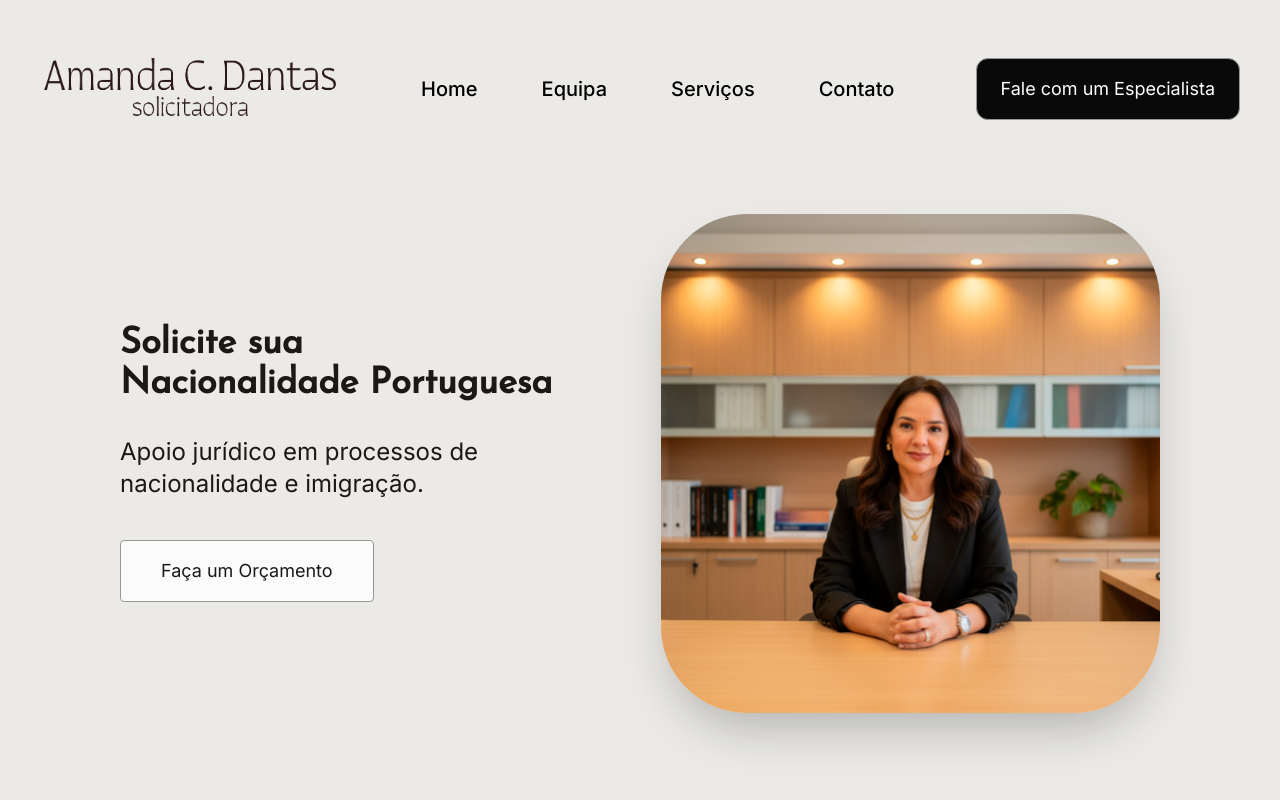
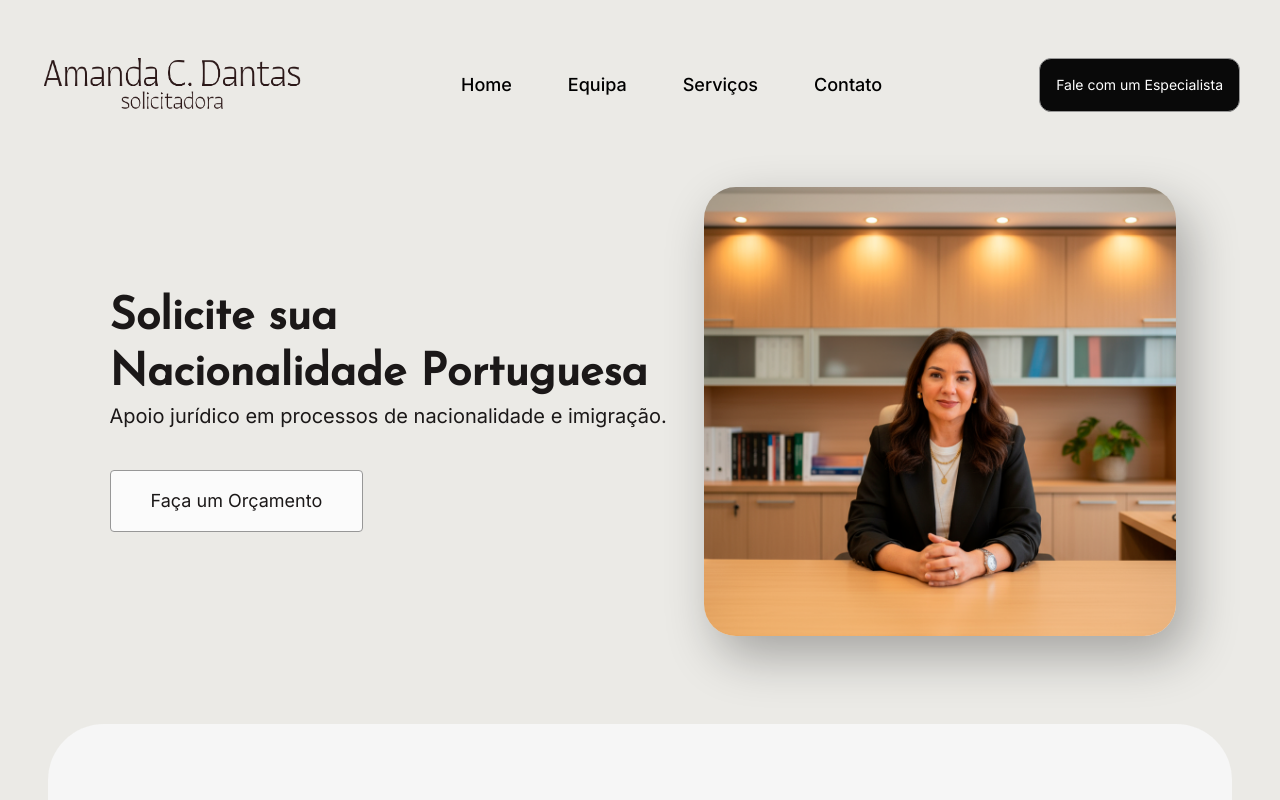
Before and after one commit to mateusabreucn/nacionalidade-portuguesa, a Next.js app: page / in a window 1280 px wide. Shown: the top 800 px of the page. Built offline with nearby package versions, Linux system fonts and the light colour scheme.

Commit message:
fix: responsividade geral

```diff
--- a/app/Header.tsx
+++ b/app/Header.tsx
@@ -9,29 +9,30 @@ export default function Header() {
 
   return (
     <header className="h-fit flex justify-between items-center py-4 relative">
-      <Image
-        src="/logo.png"
-        alt="Logo"
-        width={400}
-        height={90}
-        className="w-[400px] lg:w-[300px] 2xl:w-[400px] h-auto mx-auto lg:mx-0"
-      />
+      <a
+        href="#"
+        className="w-[50%] lg:w-[22%] h-auto mx-auto lg:mx-0 hover:scale-105 duration-300"
+      >
+        <Image src="/logo.png" alt="Logo" width={400} height={90} />
+      </a>
 
       {/* Desktop Navigation */}
-      <nav className="hidden lg:flex lg:gap-6 xl:gap-12 2xl:gap-16 text-xl font-medium">
-        <CustomLink name="Home" href="#home" />
-        <CustomLink name="Equipa" href="#equipa" />
-        <CustomLink name="Serviços" href="#servicos" />
-        <CustomLink name="Contato" href="#contato" />
+      <nav className="hidden lg:flex lg:gap-6 xl:gap-10 2xl:gap-12">
+        <CustomLink name="Home" href="" />
+        <CustomLink name="Equipa" href="equipa" />
+        <CustomLink name="Serviços" href="servicos" />
+        <CustomLink name="Contato" href="contato" />
       </nav>
 
       {/* Desktop Button */}
-      <div className="hidden lg:block text-base xl:text-lg 2xl:text-xl">
+      <div className="hidden lg:block">
         <button
           className="
-            bg-button-dark text-white rounded-xl px-6 py-4
+            bg-button-dark text-white rounded-xl p-3 xl:p-4
             border border-border-button cursor-pointer
             hover:brightness-80 transition-all
+            hover:scale-105 duration-300
+            text-xs xl:text-sm 2xl:text-base
           "
         >
           Fale com um Especialista
@@ -65,10 +66,10 @@ export default function Header() {
       {isMenuOpen && (
         <div className="lg:hidden absolute top-full left-0 right-0 bg-background shadow-lg rounded-b-2xl mt-4 py-6 px-4 flex flex-col gap-4 z-50">
           <nav className="flex flex-col gap-4 text-lg font-medium">
-            <CustomLink name="Home" href="#home" />
-            <CustomLink name="Equipa" href="#equipa" />
-            <CustomLink name="Serviços" href="#servicos" />
-            <CustomLink name="Contato" href="#contato" />
+            <CustomLink name="Home" href="home" />
+            <CustomLink name="Equipa" href="equipa" />
+            <CustomLink name="Serviços" href="servicos" />
+            <CustomLink name="Contato" href="contato" />
           </nav>
 
           <button
--- a/app/Intro.tsx
+++ b/app/Intro.tsx
@@ -2,22 +2,23 @@ import Image from "next/image";
 
 export default function Intro() {
   return (
-    <div className="my-[75px] mx-20 flex flex-col lg:flex-row justify-between items-center gap-6 gap-y-14">
+    <div className="my-14 mx-14 xl:mx-16 2xl:mx-20 flex flex-col lg:flex-row justify-between items-center gap-x-6 xl:gap-x-8 gap-y-10 xl:gap-y-16">
       <div className="flex flex-col text-font-main mx-auto text-center lg:text-left">
-        <div className="font-josefin font-bold text-5xl lg:text-3xl xl:text-4xl 2xl:text-5xl">
+        <div className="font-josefin font-bold text-5xl lg:text-[2rem] xl:text-[2.8rem] 2xl:text-5xl leading-tight">
           <h1>Solicite sua</h1>
           <h1>Nacionalidade Portuguesa</h1>
         </div>
 
-        <p className="text-2xl mt-8">
+        <p className="text-base xl:text-xl 2xl:text-2xl mt-">
           Apoio jurídico em processos de nacionalidade e imigração.
         </p>
 
         <button
           className="
             bg-button-white rounded px-6 lg:px-10 py-4
-            mt-6 md:mt-8 lg:mt-10 w-fit border border-border-button
+            lg:mt-10 w-fit border border-border-button
             cursor-pointer hover:brightness-80 transition-all
+            hover:scale-105 duration-300
             text-lg 2xl:text-xl mx-auto lg:mx-0
           "
         >
@@ -25,12 +26,13 @@ export default function Intro() {
         </button>
       </div>
 
-      <div className="relative w-full aspect-square shrink-0 max-w-[90%] lg:max-w-[45%] xl:max-w-[48%] 2xl:max-w-[48%]">
+      <div className="relative w-full aspect-21/20 shrink-0 max-w-[90%] lg:max-w-[42%] xl:max-w-[44%] 2xl:max-w-[45%]">
         <Image
           src="/Intro - Amanda.png"
           alt="Imagem de Amanda Dantas"
           fill
-          className="rounded-[86px] shadow-2xl object-cover"
+          className="rounded-4xl object-cover"
+          style={{ boxShadow: "12px 20px 50px rgba(0, 0, 0, 0.3)" }}
           priority
         />
       </div>
--- a/app/Servicos.tsx
+++ b/app/Servicos.tsx
@@ -10,10 +10,10 @@ export default function Servicos() {
           src="/Icons/Servicos/Ellipse.svg"
           alt="Detalhe fundo"
           fill
-          className="max-w-[75%] mx-auto z-0 object-fill"
+          className="max-w-full mx-auto z-0 object-fill"
         />
 
-        <div className="w-[90%] mx-auto grid grid-cols-3 gap-y-2 lg:gap-y-14 xl:gap-y-20 2xl:gap-y-40 justify-items-center z-10">
+        <div className="w-full mx-auto grid grid-cols-3 gap-y-2 lg:gap-y-14 xl:gap-y-20 2xl:gap-y-40 justify-items-center z-10">
           <IconBadge
             icon="/Icons/Servicos/Nacionalidade.svg"
             altText="Ícone de Nacionalidade"
--- a/app/components/CardFoto.tsx
+++ b/app/components/CardFoto.tsx
@@ -19,8 +19,7 @@ export default function CardFoto({ src, nome, bigger }: CardFotoProps) {
         <Image
           src={src}
           alt={`Foto de ${nome}`}
-          className="rounded-[64px] shadow-2xl aspect-square"
-          objectFit="cover"
+          className="rounded-[64px] shadow-2xl aspect-square object-cover"
           fill
         />
       </div>
--- a/app/components/CustomLink.tsx
+++ b/app/components/CustomLink.tsx
@@ -7,7 +7,7 @@ export default function CustomLink({ name, href }: LinkProps) {
   return (
     <a
       href={`#${href}`}
-      className="text-black hover:scale-110 hover:bg-icon-badge p-2 rounded-xl transition-transform duration-300"
+      className="text-black text-sm xl:text-lg font-medium px-2 py-1 rounded-lg hover:scale-110 hover:bg-icon-badge transition-transform duration-300"
     >
       {name}
     </a>
--- a/app/components/IconBagde.tsx
+++ b/app/components/IconBagde.tsx
@@ -8,21 +8,20 @@ interface IconBadgeProps {
 
 export default function IconBadge({ icon, altText, titulo }: IconBadgeProps) {
   return (
-    <div className="w-fit flex flex-col gap-y-2 xl:gap-y-4 2xl:gap-y-6 items-center z-20">
-      <div className="rounded-full bg-icon-badge flex justify-center items-center aspect-square w-16 sm:w-20 md:w-24 lg:w-28 xl:w-36 2xl:w-44">
-        <div className="relative aspect-square w-12 sm:w-14 md:w-18 lg:w-20 xl:w-24 2xl:w-32">
+    <div className="w-full flex flex-col gap-y-1 xl:gap-y-2 2xl:gap-y-4 items-center z-20">
+      <div className="w-[35%] rounded-full bg-icon-badge flex justify-center items-center aspect-square">
+        <div className="relative aspect-square w-[60%]">
           <Image
             src={icon}
             alt={altText}
             fill
-            objectFit="cover"
-            className="relative"
+            className="relative object-cover"
           />
         </div>
       </div>
 
       {titulo && (
-        <div className="text-xl xl:text-2xl 2xl:text-4xl text-center">
+        <div className="text-base xl:text-xl 2xl:text-3xl text-center relative">
           {titulo}
         </div>
       )}
--- a/app/components/InfoFooter.tsx
+++ b/app/components/InfoFooter.tsx
@@ -14,7 +14,7 @@ export default function InfoFooter({
   return (
     <div className="flex gap-x-2 items-center justify-center">
       <div className="relative aspect-square w-[120px] lg:w-[140px] xl:w-[150px]">
-        <Image src={icon} alt={altText} fill objectFit="cover" />
+        <Image src={icon} alt={altText} fill className="object-cover" />
       </div>
 
       <div className="text-md lg:text-md xl:text-xl 2xl:text-2xl">
--- a/app/page.tsx
+++ b/app/page.tsx
@@ -6,7 +6,7 @@ import Servicos from "./Servicos";
 
 export default function Home() {
   return (
-    <div className="flex flex-col p-10 min-h-screen bg-background">
+    <div className="flex flex-col p-10 min-h-screen max-w-screen-2xl mx-auto bg-background">
       <Header />
       <section id="home">
         <Intro />
```
